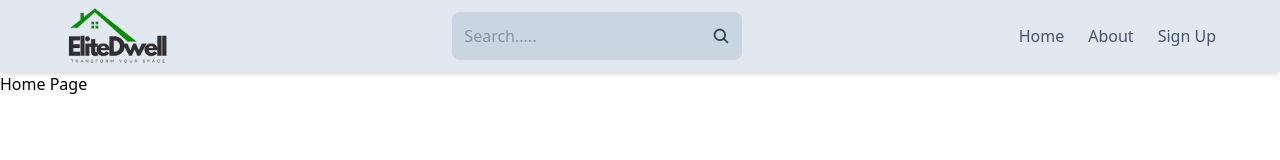
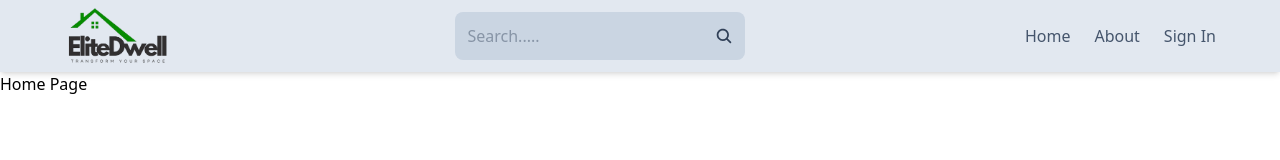
Before and after one commit to saif1431/EliteDwell, a React (Vite) app in the folder client/: page / in a window 1280 px wide. Shown: the top 160 px of the page. Built offline with nearby package versions, Linux system fonts and the light colour scheme; no server answers.

Commit message:
Make the profile Page Private

```diff
--- a/client/src/App.jsx
+++ b/client/src/App.jsx
@@ -7,6 +7,7 @@
 import SignIn from './pages/SignIn'
 import Profile from './pages/Profile'
 import Header from './components/Header'
+import PrivateRoute from './components/PrivateRoute'
 function App() {
   return (
     <Router>
@@ -16,7 +17,9 @@
         <Route path="/about" element={<About />} />
         <Route path="/sign-up" element={<SignUp />} />
         <Route path="/sign-in" element={<SignIn />} />
+        <Route path="/" element={<PrivateRoute />}>
         <Route path="/profile" element={<Profile />} />
+        </Route>
       </Routes>
     </Router>
   )
--- a/client/src/components/Header.jsx
+++ b/client/src/components/Header.jsx
@@ -2,23 +2,37 @@
 import logo from '/logo.png'
 import { IoSearch } from "react-icons/io5";
 import { Link } from 'react-router-dom'
+import {useSelector} from 'react-redux'
+
 function Header() {
+  const {currentUser} = useSelector((state) => state.user);
   return (
     <header className='bg-slate-200 p-3 text-slate-600 shadow-md'>
       <div className='flex items-center justify-between max-w-6xl mx-auto'>
         <Link to={'/'} className='w-28 h-12 flex items-center justify-center'>
-<img  className='w-full h-fit' src={logo} alt="" />
+          <img className='w-full h-fit' src={logo} alt="" />
         </Link>
         <form className='bg-slate-300 p-3 rounded-lg flex items-center'>
-      <input className='text-slate-600  w-24 sm:w-62 bg-transparent  outline-none' type="text" placeholder='Search.....' />
+          <input className='text-slate-600 w-24 sm:w-62 bg-transparent outline-none' type="text" placeholder='Search.....' />
           <IoSearch className='text-slate-700 text-lg' />
-
         </form>
         <nav className='text-slate-600'>
           <ul className='flex space-x-6'>
             <li className='hover:underline'><Link to={'/'}>Home</Link></li>
             <li className='hover:underline'><Link to={'/about'}>About</Link></li>
-            <li className='hover:underline'><Link to={'/sign-up'}>Sign Up</Link></li>
+            <li className='hover:underline'>
+              {currentUser ? (
+                <Link to={'/profile'}>
+                  <img
+                    src={currentUser.avatar}
+                    alt="Profile"
+                    className='w-8 h-8 rounded-full object-cover'
+                  />
+                </Link>
+              ) : (
+                <Link to={'/sign-in'}>Sign In</Link>
+              )}
+            </li>
           </ul>
         </nav>
       </div>
--- /dev/null
+++ b/client/src/components/PrivateRoute.jsx
@@ -0,0 +1,10 @@
+import React from 'react'
+import { useSelector } from 'react-redux'
+import { Navigate, Outlet } from 'react-router-dom';
+function PrivateRoute() {
+const {currentUser} = useSelector((state) => state.user);
+
+  return currentUser ? <Outlet /> : <Navigate to="/sign-in" />
+}
+
+export default PrivateRoute
```
Lines whose indentation alone changed are shown as unchanged.
